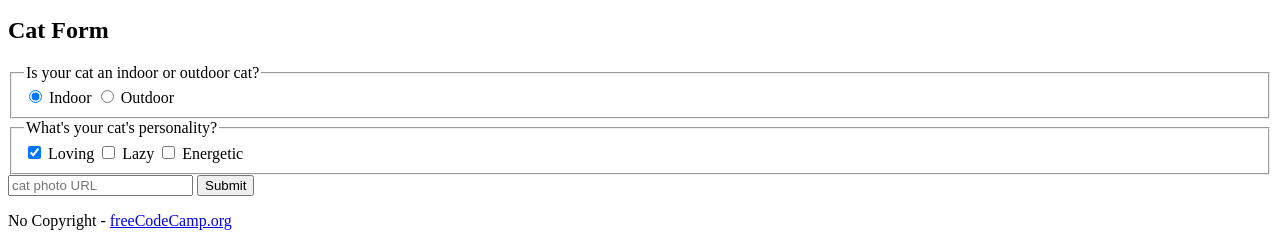
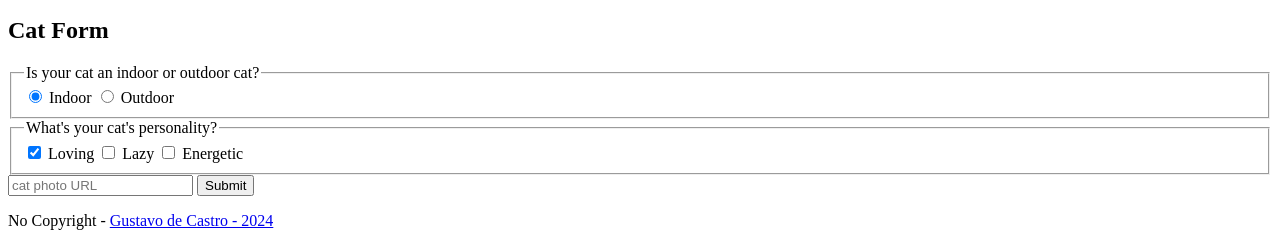
Before and after one commit to GustavodCastro/PhotocatApp, a plain HTML site: page PhotoCat-Project/index.html in a window 1280 px wide. Shown: the part 1419-1665 px from the top of the page. Drawn offline with Linux system fonts and the light colour scheme.

Commit message:
Atualizaçoes em arquivo principal

```diff
--- a/PhotoCat-Project/index.html
+++ b/PhotoCat-Project/index.html
@@ -60,7 +60,7 @@
           </main>
             <footer>
             <p>
-            No Copyright - <a href="https://www.freecodecamp.org">freeCodeCamp.org</a>
+            No Copyright - <a href="https://www.freecodecamp.org">Gustavo de Castro - 2024</a>
             </p>
             </footer>
     </body>
```
